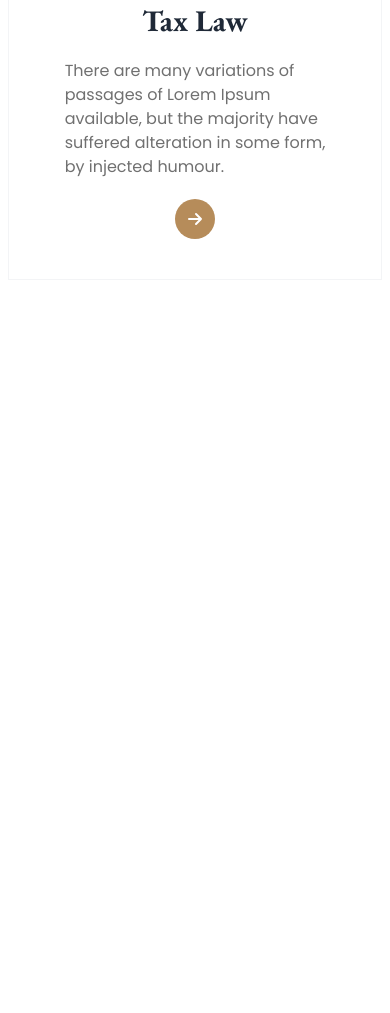
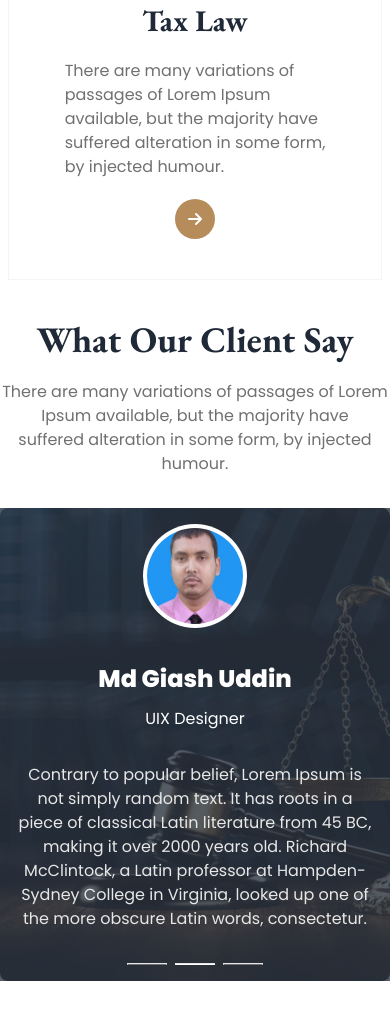
Before and after one commit to giash459/legal-solution, a plain HTML site: page index.html in a window 390 px wide. Shown: the part 2966-3979 px from the top of the page. Before the commit the page ends 3286 px from the top, so only its background shows below. Drawn offline with nearby package versions, Linux system fonts and the light colour scheme.

Commit message:
responsive the client site

```diff
--- a/index.html
+++ b/index.html
@@ -172,6 +172,39 @@
                       </div>
             </div>
         </section>
+        <!-- What Our Client Say section -->
+        <section class="my-8 md:my-12">
+            <div class="text-center mb-8">
+                <h2 class="font-eb-garamond text-4xl font-bold mb-5">What Our Client Say</h2>
+                <p class="text-description">There are many variations of passages of Lorem Ipsum available, but the majority have <br> suffered alteration in some form, by injected humour.</p>
+            </div>
+            <!--  -->
+            <div class="my-8 md:my-12">
+                <div class="hero h-full lg:h-[600px] rounded-lg"
+                    style="background-image: url('images/banner.png');">
+                    <div class="hero-overlay bg-opacity-80"></div>
+                    <div class="hero-content text-neutral-content text-center">
+                        <div class="max-w-2xl text-white">
+                            <div class="avatar p-1 bg-white rounded-full">
+                                <div class="w-24 rounded-full">
+                                  <img src="images/Giash.jpeg" />
+                                </div>
+                              </div>
+                            <h3 class="mt-8 mb-3 text-2xl font-extrabold">Md Giash Uddin</h3>
+                            <p class="">UIX Designer</p>
+                            <p class="my-8 text-color-dark">
+                                Contrary to popular belief, Lorem Ipsum is not simply random text. It has roots in a piece of classical Latin literature from 45 BC, making it over 2000 years old. Richard McClintock, a Latin professor at Hampden-Sydney College in Virginia, looked up one of the more obscure Latin words, consectetur.
+                            </p>
+                            <div class="flex gap-2 justify-center">
+                                <div class="border border-b-description w-10"></div>
+                                <div class="border border-b-white w-10"></div>
+                                <div class="border border-b-description w-10"></div>
+                            </div>
+                        </div>
+                    </div>
+                </div>
+            </div>
+        </section>
      </main>
     <!-- footer section -->
 </body>
```
Also changed, not shown: images/Giash.jpeg (added).
